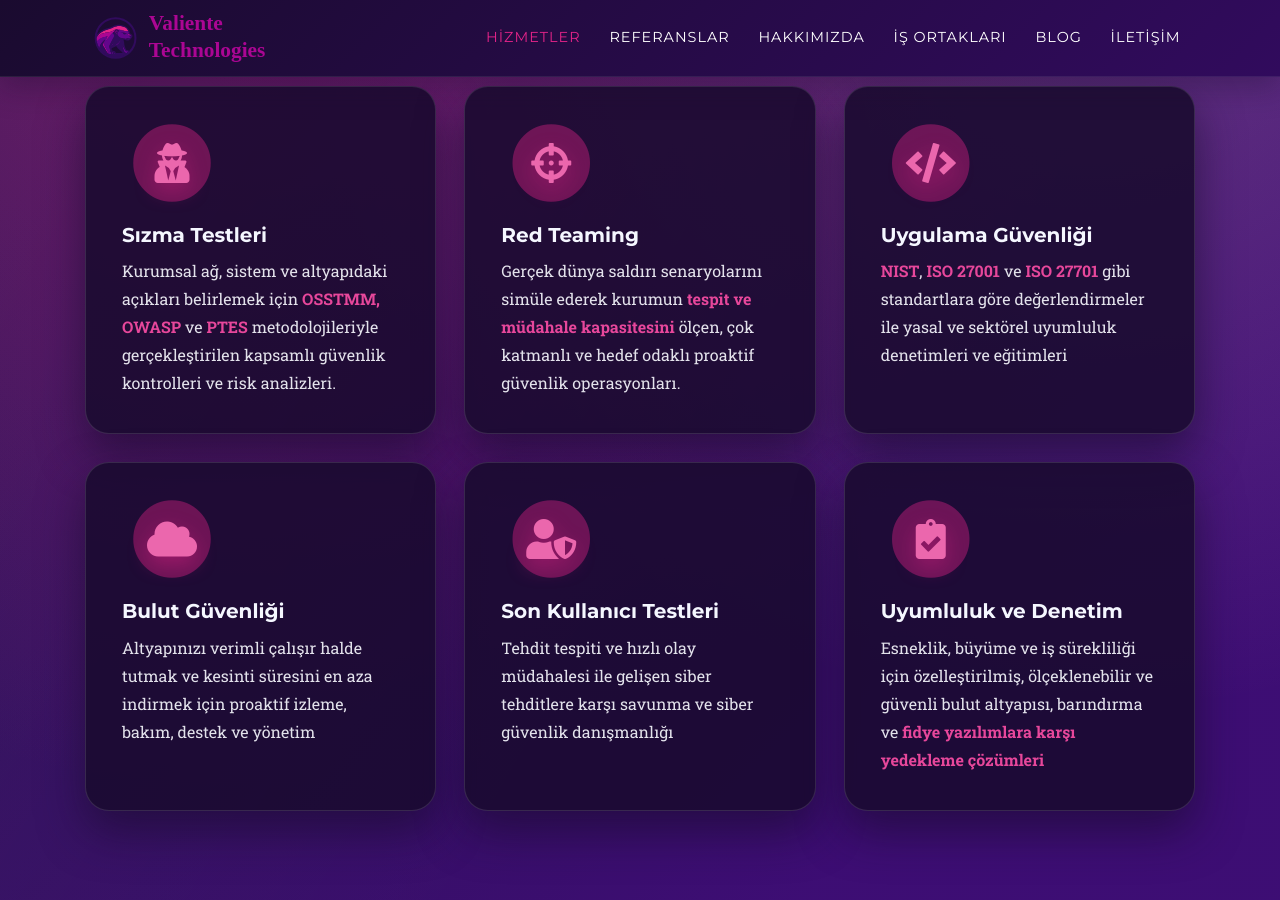
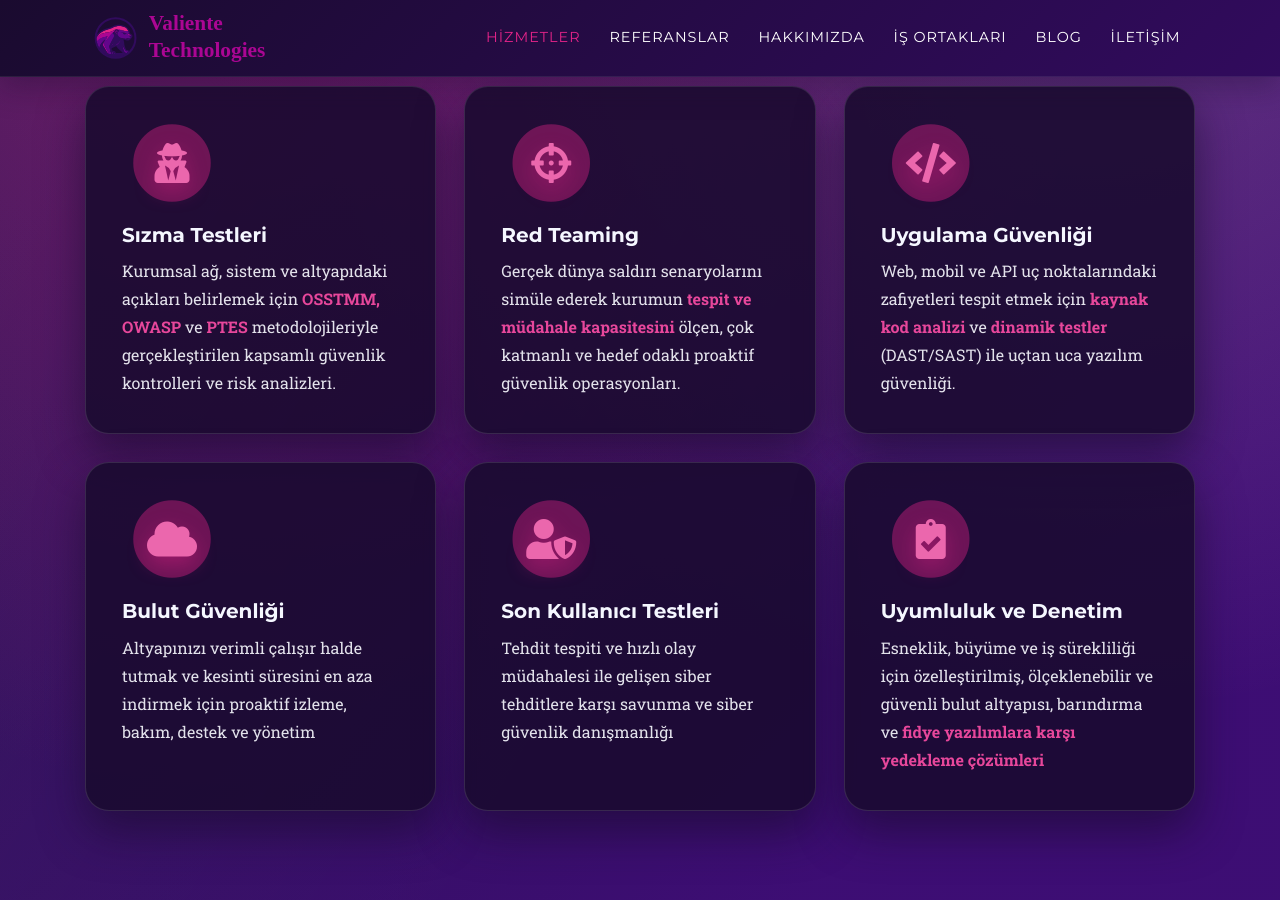
Before and after one commit to ValienteTechnologies/ValienteTechnologies.github.io, a Jekyll site: the page built from index.md, in a window 1280 px wide and 900 px high, scrolled down 1178 px. Built offline with Jekyll 4.4.1, drawn with Linux system fonts in a browser that asks for light colours; some web fonts are replaced.

Commit message:
update appsec

```diff
--- a/_data/sitetext.yml
+++ b/_data/sitetext.yml
@@ -21,7 +21,7 @@
         icon: fas fa-crosshairs
 
       - title: "Uygulama Güvenliği"
-        desc: "<strong>NIST</strong>, <strong>ISO 27001</strong> ve <strong>ISO 27701</strong> gibi standartlara göre değerlendirmeler ile yasal ve sektörel uyumluluk denetimleri ve eğitimleri"
+        desc: "Web, mobil ve API uç noktalarındaki zafiyetleri tespit etmek için <strong>kaynak kod analizi</strong> ve <strong>dinamik testler</strong> (DAST/SAST) ile uçtan uca yazılım güvenliği."
         icon: fas fa-code
 
       - title: "Bulut Güvenliği"
```
